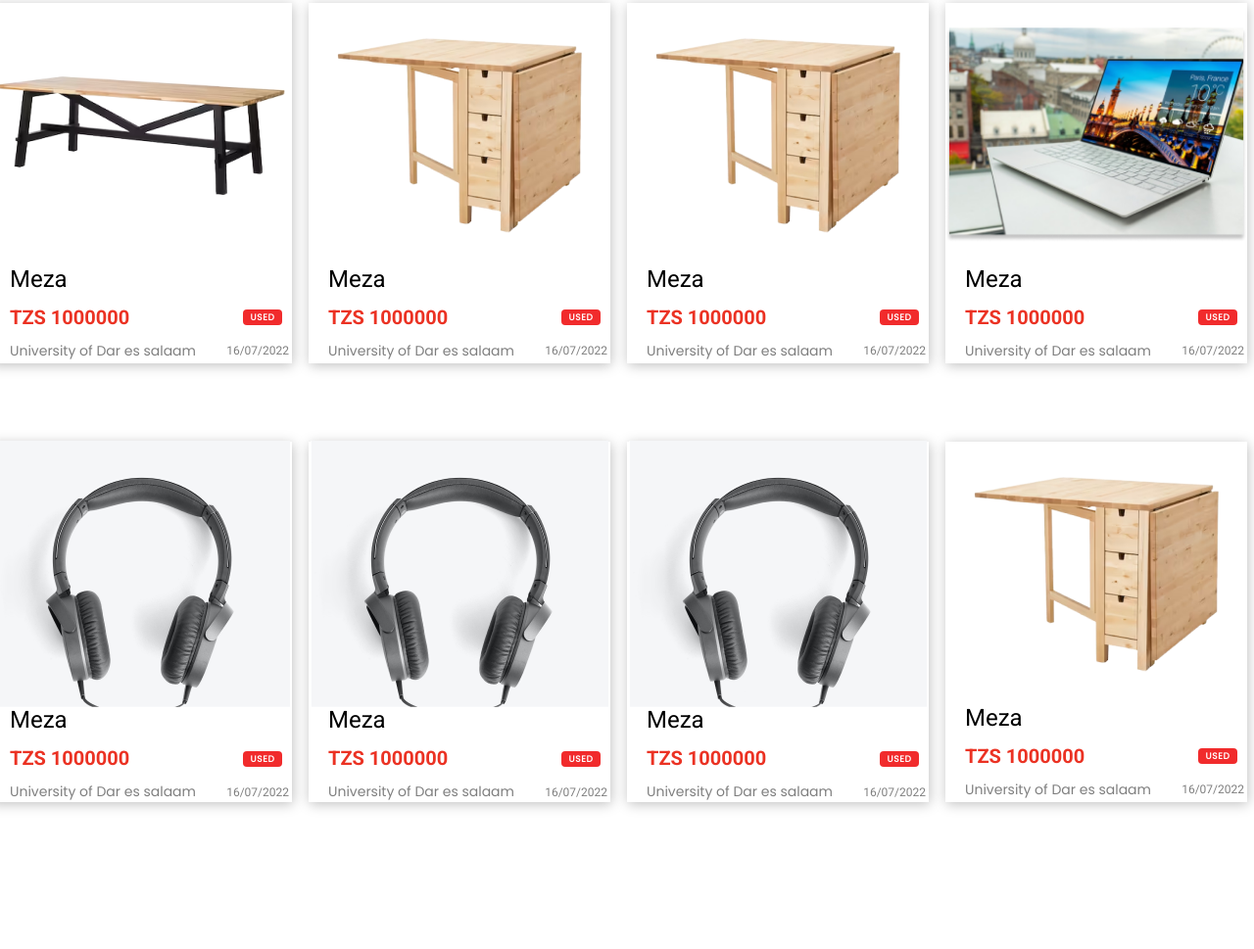
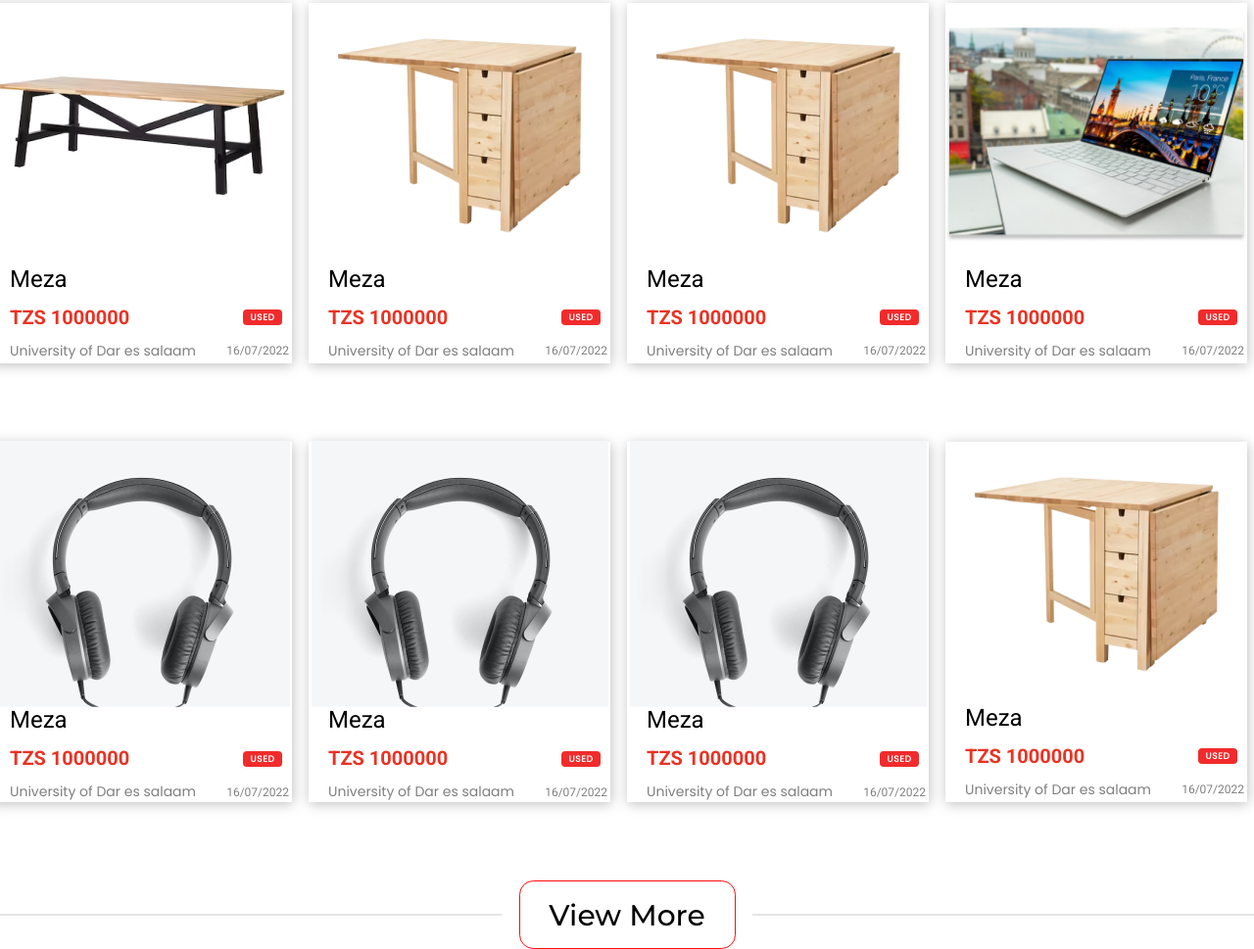
Before and after one commit to rentezzy/shop-e-comm-free, a plain HTML site: page index.html in a window 1280 px wide. Shown: the part 1476-2445 px from the top of the page at 98% size. Before the commit the page ends 2375 px from the top, so only its background shows below. Drawn offline with Linux system fonts and the light colour scheme; files whose address does not match are found by name.

Commit message:
Add view-more-button

```diff
--- a/index.html
+++ b/index.html
@@ -299,6 +299,15 @@
           </div>
         </div>
       </article>
+      <article class="viewmore">
+        <div class="container">
+          <div class="viewmore__row">
+            <div class="viewmore__halfline"></div>
+            <button class="viewmore__button">View More</button>
+            <div class="viewmore__halfline"></div>
+          </div>
+        </div>
+      </article>
       <footer class="footer">
         <div class="container"></div>
       </footer>
--- a/style.css
+++ b/style.css
@@ -255,7 +255,7 @@ select {
 
 .products {
   margin-top: 137px;
-  display:flex;
+  display: flex;
   justify-content: center;
 }
 .products__box {
@@ -279,7 +279,7 @@ select {
   align-items: center;
   min-height: 265px;
 }
-.products__info{
+.products__info {
   padding-left: 20px;
 }
 .products__title {
@@ -311,14 +311,14 @@ select {
   font-size: 9px;
   line-height: 12px;
   letter-spacing: 0.08em;
-  color:#fff;
+  color: #fff;
 
   width: 40px;
   height: 16px;
 
   background-color: #f12b2c;
   border-radius: 4px;
-  display:flex;
+  display: flex;
   align-items: center;
   justify-content: center;
 
@@ -347,3 +347,34 @@ select {
   opacity: 0.5;
   padding-right: 3px;
 }
+
+.viewmore {
+  display: flex;
+  justify-content: center;
+}
+.viewmore__row {
+  width: 100%;
+  display: flex;
+  justify-content: space-between;
+  align-items: center;
+}
+.viewmore__halfline {
+  width: 40%;
+  height: 0px;
+  border: 1px solid #E5E5E5;
+}
+.viewmore__button {
+  width: 17%;
+  height: 70.25px;
+  font-family: "Montserrat";
+  font-style: normal;
+  font-weight: 500;
+  font-size: 29.8267px;
+  line-height: 36px;
+
+  color: #000000;
+
+  background-color: #ffffff;
+  border: 1px solid #fc0b0d;
+  border-radius: 14.4439px;
+}
```
